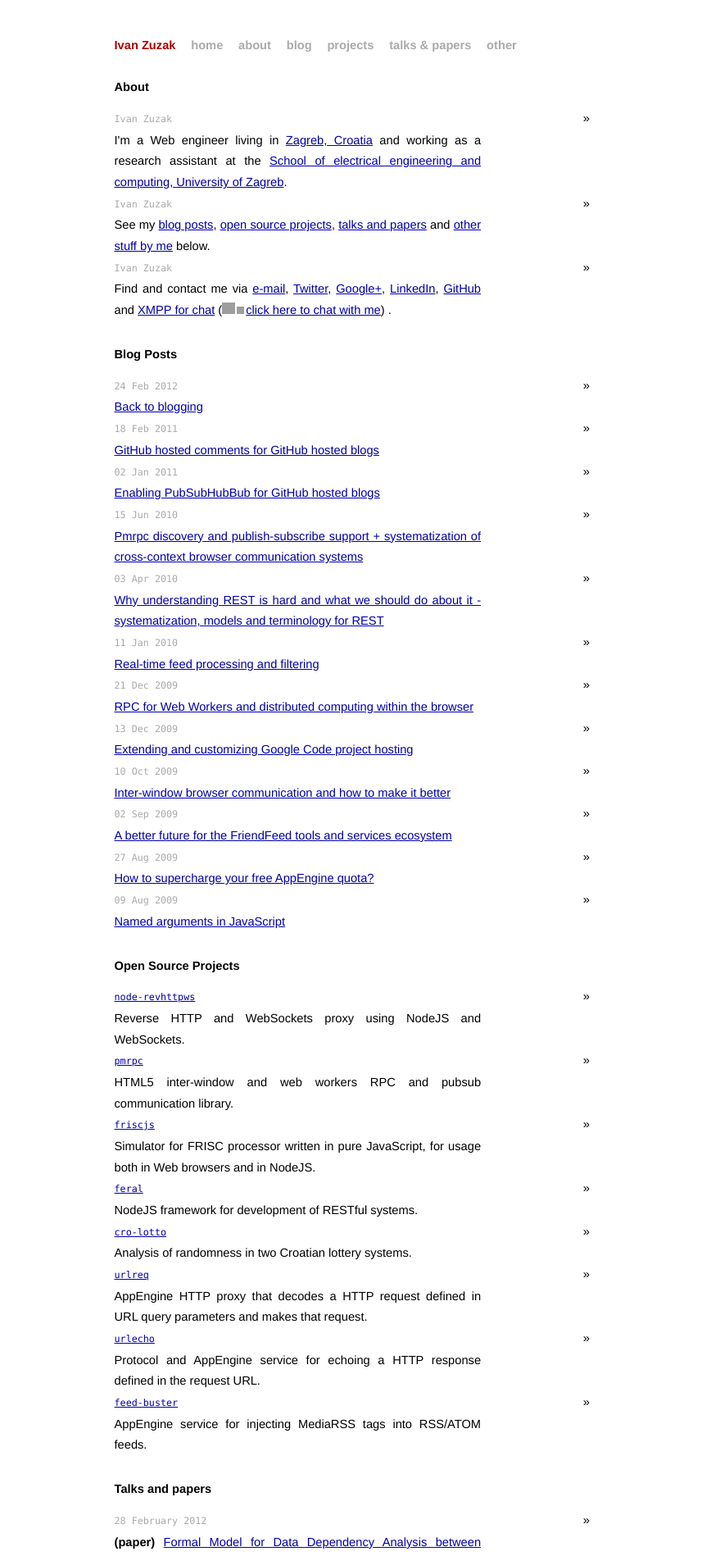
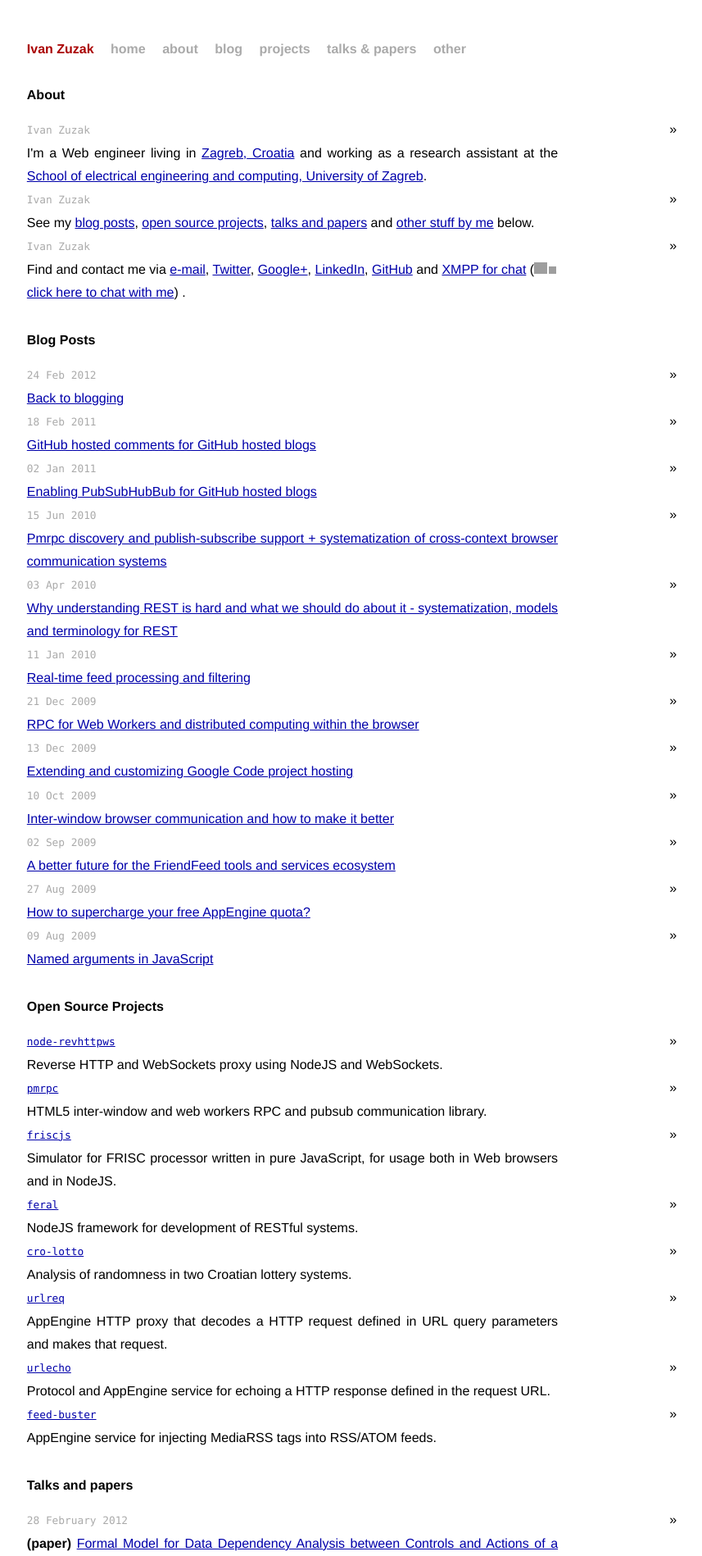
Before and after one commit to izuzak/izuzak.github.com, a Jekyll site: the page built from index.html, in a window 1280 px wide. Shown: the top 1898 px of the page at 82% size, without its empty margins (207-1064 px from the left). Built offline with Jekyll 4.4.1, drawn with Linux system fonts in a browser that asks for light colours; Markdown is read by kramdown in place of the engine named in the settings; comment, search, counter and statistics services are not loaded; grey boxes are pictures that could not be loaded.

Commit message:
make text bigger, the page wider and center footer

```diff
--- a/_layouts/default.html
+++ b/_layouts/default.html
@@ -5,6 +5,9 @@
    <title>{{ page.title }}</title>
    <meta name="author" content="Ivan Zuzak" />
    <link href="http://ivanzuzak.info/atom.xml" rel="alternate" title="Ivan Zuzak" type="application/atom+xml" />
+
+   <!-- Google+ badge -->
+   <link href="https://plus.google.com/117110094515372104918" rel="publisher" />
 
    <!-- syntax highlighting CSS -->
    <link rel="stylesheet" href="/css/syntax.css" type="text/css" />
@@ -46,6 +49,9 @@
     <div class="gplus">
       <g:plusone size="tall"></g:plusone>
     </div>
+    <div class="gplus">
+      <a href="https://plus.google.com/117110094515372104918?prsrc=3" style="text-decoration:none;"><img src="https://ssl.gstatic.com/images/icons/gplus-64.png" alt="" style="border:0;width:64px;height:64px;"/></a>
+    </div>
   </div>
 </div>
 
--- a/css/screen.css
+++ b/css/screen.css
@@ -87,7 +87,7 @@ ul.posts {
   }
 
   ul.posts li .second {
-    width: 30.5em;
+    width: 40.5em;
     display: inline-block;
   }
 
@@ -98,9 +98,9 @@ ul.posts {
 /*****************************************************************************/
 
 .site {
-  font-size: 110%;
+  font-size: 120%;
   text-align: justify;
-  width: 40em;
+  width: 50em;
   margin: 3em auto 2em auto;
   line-height: 1.5em;
 }
@@ -140,6 +140,7 @@ ul.posts {
     border-top: 4px solid #eee;
     margin-top: 2em;
     overflow: hidden;
+    padding-left: 15em;
   }
 
     .site .footer .contact {
@@ -160,6 +161,7 @@ ul.posts {
     .site .footer .gplus {
       float: left;
       padding-top: 1.3em;
+      margin-right: 3em;
     }
 
 /*****************************************************************************/
```
